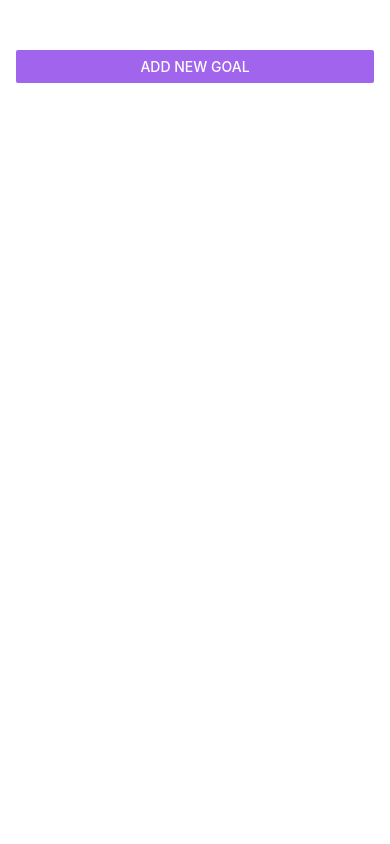
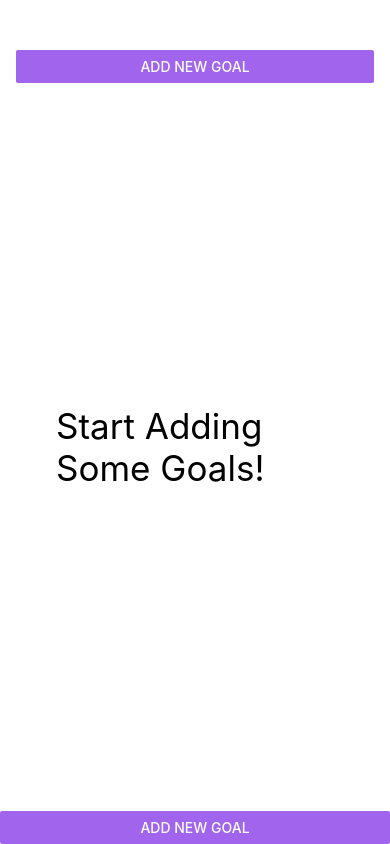
Before and after one commit to CoreySumma/react-native-goals, a React Native app: screen / in a window 390 px wide. Built offline with nearby package versions, Linux system fonts and the light colour scheme.

Commit message:
tweak stylesheets

```diff
--- a/App.js
+++ b/App.js
@@ -1,5 +1,5 @@
 import { useState } from "react";
-import { StyleSheet, View, FlatList, Button } from "react-native";
+import { StyleSheet, View, FlatList, Button, Text } from "react-native";
 import { StatusBar } from "expo-status-bar";
 
 import GoalItem from "./components/GoalItem";
@@ -45,7 +45,7 @@ export default function App() {
           onAddGoal={addGoalHandler}
           onCancel={endAddGoalHandler}
         />
-        {goalsList.length > 0 && (
+        {goalsList.length > 0 ? (
           <View style={styles.cardContainer}>
             <View style={styles.goalsContainer}>
               <FlatList
@@ -58,6 +58,7 @@ export default function App() {
                       onDeleteItem={deleteGoalHandler}
                     />
                   );
+
                 }}
                 keyExtractor={(item, index) => {
                   return item.id;
@@ -66,8 +67,17 @@ export default function App() {
               />
             </View>
           </View>
+        ) : (
+          <View style={styles.cardContainerNoText}>
+            <Text style={styles.noGoalsText}>Start Adding Some Goals!</Text>
+          </View>
         )}
       </View>
+      <Button
+          title="Add New Goal"
+          color="#a065ec"
+          onPress={startAddGoalHandler}
+        />
     </>
   );
 }
@@ -92,4 +102,27 @@ const styles = StyleSheet.create({
     flex: 3,
     margin: 20,
   },
+  cardContainerNoText: {
+    shadowColor: "black",
+    shadowOpacity: 0,
+    shadowOffset: { width: 0, height: 20 },
+    shadowRadius: 20,
+    elevation: 1,
+    borderRadius: 20,
+    backgroundColor: "white",
+    flex: 1,
+    margin: 20,
+    flexDirection: "column",
+    justifyContent: "center",
+    alignItems: "center",
+  },
+  noGoalsText: {
+    fontSize: 35,
+    color: "black",
+    borderRadius: 20,
+    // backgroundColor: "#5e0acc",
+    flexDirection: "row",
+    alignItems: "center",
+    padding: 20,
+  },
 });
```
